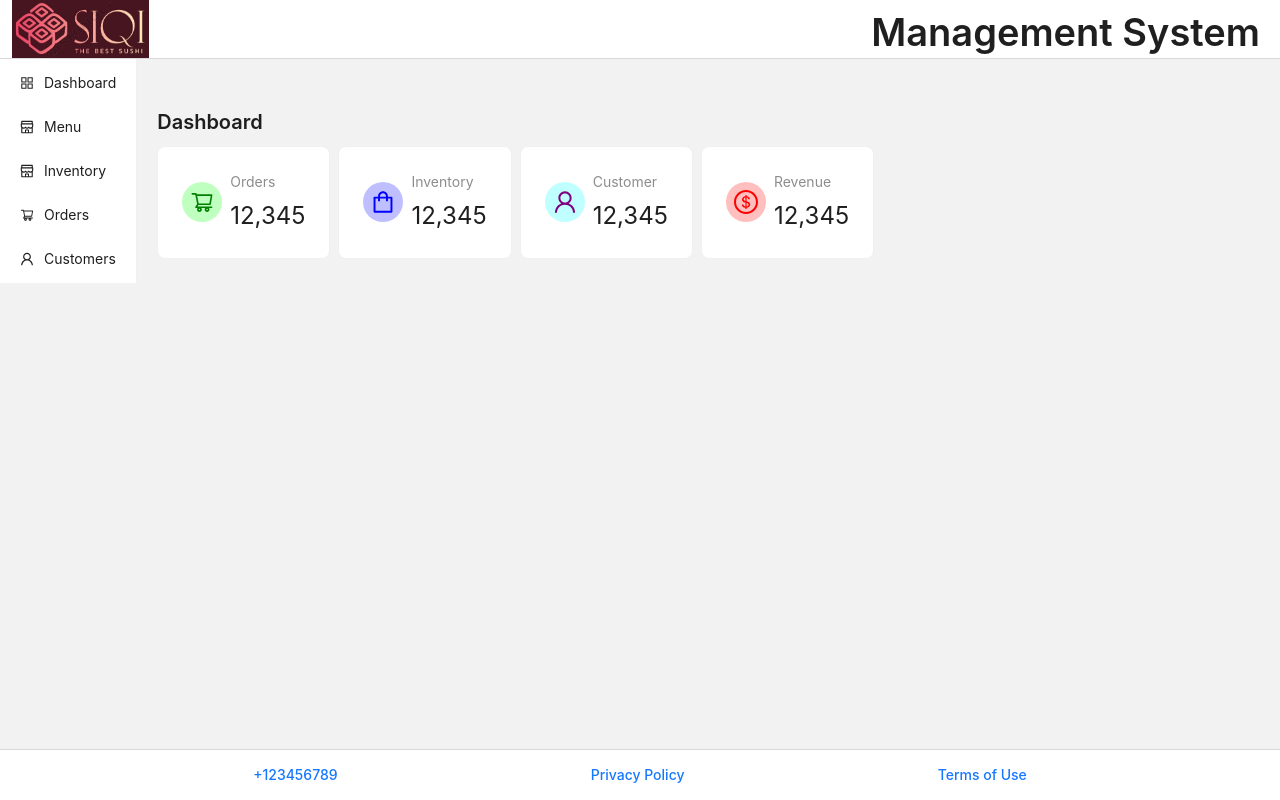
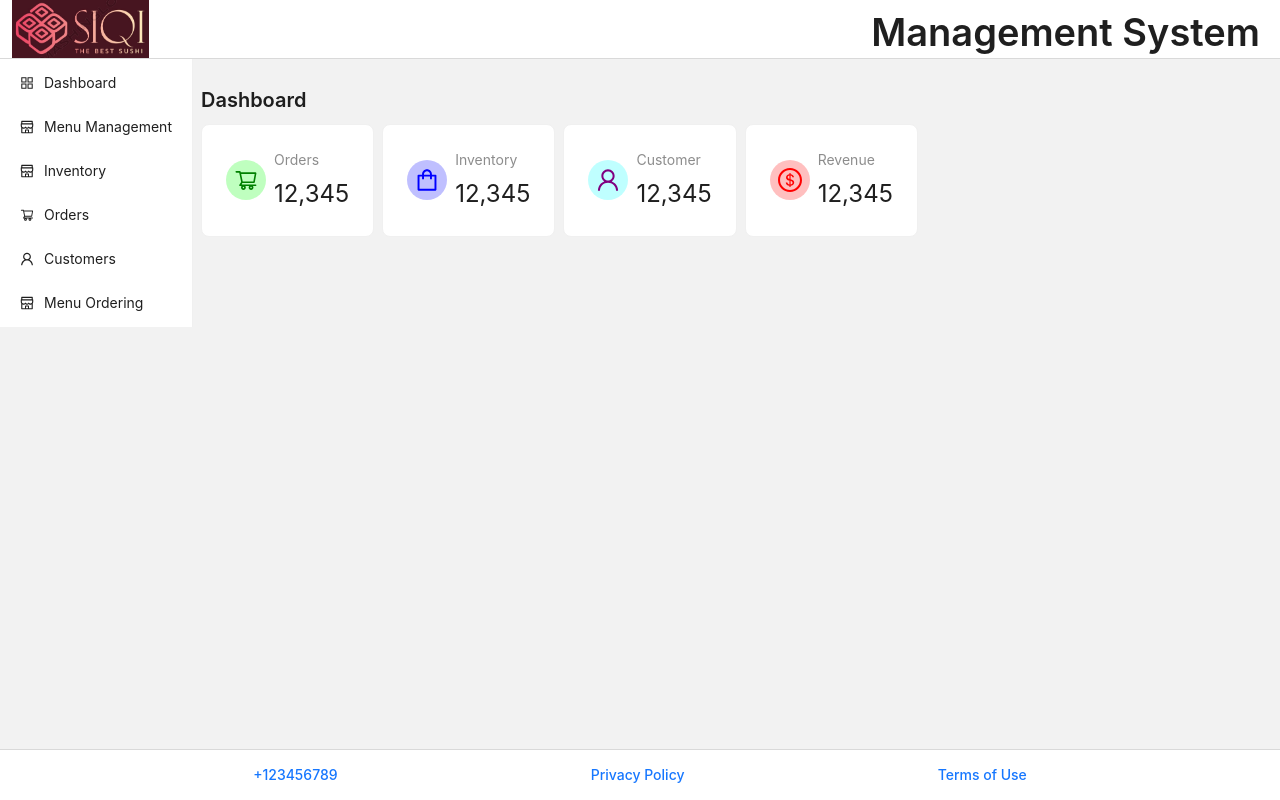
Before and after one commit to SiqiZheng94/Project-RestaurantManagementSystem, a React (Vite) app in the folder frontend/: page / in a window 1280 px wide. Built offline with nearby package versions, Linux system fonts and the light colour scheme; the HTML template or start-up script is replaced by a standard one.

Commit message:
add menu ordering page

```diff
--- a/frontend/src/App.tsx
+++ b/frontend/src/App.tsx
@@ -5,6 +5,13 @@ import AppHeader from "./components/AppHeader";
 import PageContent from "./components/PageContent";
 import SideMenu from "./components/SideMenu";
 import AppFooter from "./components/AppFooter";
+import {Route, Routes} from "react-router-dom";
+import Dashboard from "./pages/Dashboard.tsx";
+import Inventory from "./pages/Inventory.tsx";
+import Orders from "./pages/Orders.tsx";
+import Customers from "./pages/Customers.tsx";
+import MenuManagement from "./pages/MenuManagement.tsx";
+import MenuOrdering from "./pages/MenuOrdering.tsx";
 
 
 function App() {
@@ -15,7 +22,15 @@ function App() {
       <AppHeader />
       <Space className={"SideMenuAndPageContent"}>
         <SideMenu></SideMenu>
-        <PageContent></PageContent>
+        {/*<PageContent></PageContent>*/}
+        <Routes>
+            <Route path="/" element={<Dashboard />}></Route>
+            <Route path="/inventory" element={<Inventory />}></Route>
+            <Route path="/orders" element={<Orders />}></Route>
+            <Route path="/customers" element={<Customers />}></Route>
+            <Route path="/menu-management" element={<MenuManagement />}></Route>
+            <Route path="/menu-ordering" element={<MenuOrdering />}></Route>
+        </Routes>
       </Space>
       <AppFooter />
     </div>
--- a/frontend/src/components/AppRoutes/index.tsx
+++ b/frontend/src/components/AppRoutes/index.tsx
@@ -3,7 +3,7 @@ import Customers from "../../pages/Customers.tsx";
 import Dashboard from "../../pages/Dashboard.tsx";
 import Inventory from "../../pages/Inventory.tsx";
 import Orders from "../../pages/Orders.tsx";
-import Menu from "../../pages/Menu.tsx";
+import MenuManagement from "../../pages/MenuManagement.tsx";
 
 function AppRoutes() {
     return (
@@ -12,7 +12,7 @@ function AppRoutes() {
                 <Route path="/inventory" element={<Inventory />}></Route>
                 <Route path="/orders" element={<Orders />}></Route>
                 <Route path="/customers" element={<Customers />}></Route>
-                <Route path="/menu" element={<Menu />}></Route>
+                <Route path="/menu-management" element={<MenuManagement />}></Route>
             </Routes>
     );
 }
--- a/frontend/src/components/SideMenu/index.tsx
+++ b/frontend/src/components/SideMenu/index.tsx
@@ -23,9 +23,9 @@ function SideMenu() {
                         key: '/',
                     },
                     {
-                        label: "Menu",
+                        label: "Menu Management",
                         icon: <ShopOutlined />,
-                        key: '/menu',
+                        key: '/menu-management',
                     },
 
                     {
@@ -43,6 +43,11 @@ function SideMenu() {
                         icon: <UserOutlined />,
                         key: '/customers',
                     },
+                    {
+                        label: "Menu Ordering",
+                        icon: <ShopOutlined />,
+                        key: '/menu-ordering',
+                    },
                 ]
 
                 }
--- a/frontend/src/pages/Menu.tsx
+++ b/frontend/src/pages/MenuManagement.tsx
@@ -14,7 +14,7 @@ import DishForm from "../components/MenuPage/DishForm.tsx";
 
 
 
-export default function Menu() {
+export default function MenuManagement() {
     const [dataSource, setDataSource] = useState<Dish[]>([]);
     const [loading, setLoading] = useState<boolean>(false);
     const [editModalVisible, setEditModalVisible] = useState<boolean>(false);
--- /dev/null
+++ b/frontend/src/pages/MenuOrdering.tsx
@@ -0,0 +1,14 @@
+import Meta from "antd/es/card/Meta";
+import {Card} from "antd";
+
+export default function MenuOrdering(){
+    return (
+        <Card
+            hoverable
+            style={{ width: 240 }}
+            cover={<img alt="example" src="https://os.alipayobjects.com/rmsportal/QBnOOoLaAfKPirc.png" />}
+        >
+            <Meta title="Europe Street beat" description="www.instagram.com" />
+        </Card>
+    );
+}
```
